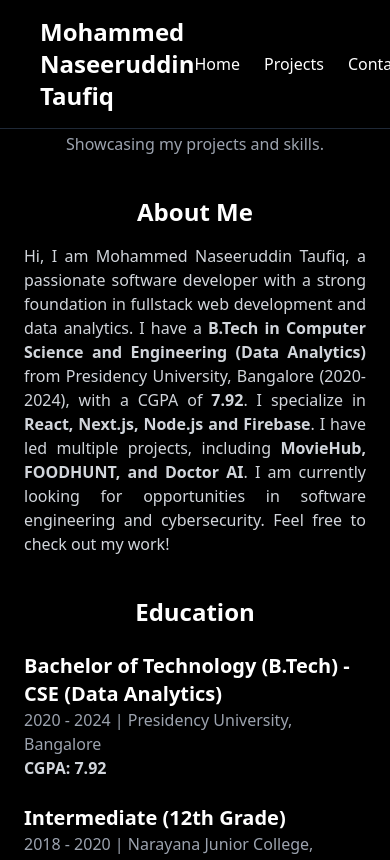
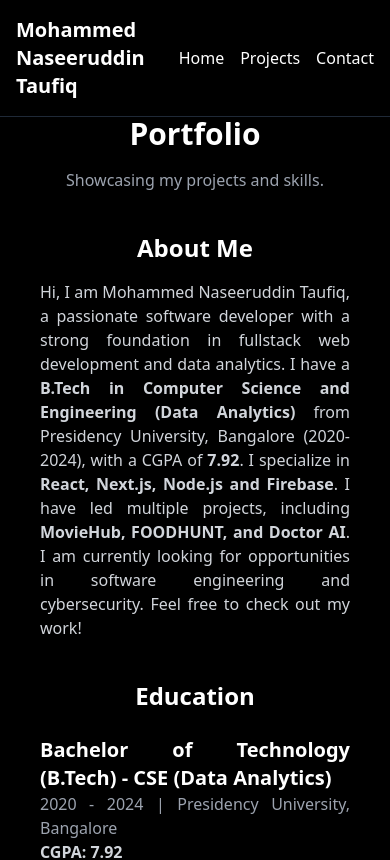
Before and after one commit to MNTaufiq78/my-portfolio, a Next.js app: page / in a window 390 px wide. Shown: the top 860 px of the page. Built offline with nearby package versions, Linux system fonts and the light colour scheme.

Commit message:
Wroking comit

```diff
--- a/src/app/contact/page.tsx
+++ b/src/app/contact/page.tsx
@@ -3,32 +3,32 @@ import Layout from '../layout';
 
 export default function Contact() {
   return (
-    <Layout>
-      <div className="flex flex-col items-center mt-10">
+    //<Layout>
+      <div className="flex flex-col items-center mt-10 px-4">
         <h2 className="text-3xl font-bold">Contact Me</h2>
-        <p className="text-gray-400 mt-4">You can reach me at:</p>
+        <p className="text-gray-400 mt-4 text-center">You can reach me at:</p>
         <div className="mt-6 flex flex-col space-y-4">
           {/* Email */}
           <Link href="mailto:gydmnt@gmail.com">
-            <a className="text-gray-400 hover:text-white">📧 gydmnt@gmail.com</a>
+            <span className="text-gray-400 hover:text-white">📧 gydmnt@gmail.com</span>
           </Link>
 
           {/* Phone */}
           <Link href="tel:+919515413090">
-            <a className="text-gray-400 hover:text-white">📞 +91 95154 13090</a>
+            <span className="text-gray-400 hover:text-white">📞 +91 95154 13090</span>
           </Link>
 
           {/* GitHub */}
           <Link href="https://github.com/MNTaufiq78" passHref>
-            <a className="text-gray-400 hover:text-white">GitHub</a>
+            <span className="text-gray-400 hover:text-white">GitHub</span>
           </Link>
 
           {/* Resume */}
           <Link href="https://drive.google.com/file/d/1NSvB4w5UTN-v_BzjA5VeX9thVSp919XM/view?usp=drive_link" passHref>
-            <a className="text-gray-400 hover:text-white">View My Resume</a>
+            <span className="text-gray-400 hover:text-white">View My Resume</span>
           </Link>
         </div>
       </div>
-    </Layout>
+    //</Layout>
   );
 }
--- a/src/app/layout.tsx
+++ b/src/app/layout.tsx
@@ -5,9 +5,9 @@ export default function Layout({ children }: { children: React.ReactNode }) {
   return (
     <html lang="en">
       <body className="bg-black text-white">
-        <header className="fixed top-0 w-full flex justify-between items-center px-10 py-4 bg-black z-50 border-b border-gray-800">
-          <h1 className="text-2xl font-bold">Mohammed Naseeruddin Taufiq</h1>
-          <nav className="flex gap-6">
+        <header className="fixed top-0 w-full flex justify-between items-center px-4 sm:px-10 py-4 bg-black z-50 border-b border-gray-800">
+          <h1 className="text-xl sm:text-2xl font-bold">Mohammed Naseeruddin Taufiq</h1>
+          <nav className="flex gap-4 sm:gap-6">
             <Link href="/" className="hover:scale-110">Home</Link>
             <Link href="/projects" className="hover:scale-110">Projects</Link>
             <Link href="/contact" className="hover:scale-110">Contact</Link>
--- a/src/app/page.tsx
+++ b/src/app/page.tsx
@@ -1,14 +1,14 @@
 export default function Home() {
   return (
-    <div className="flex flex-col items-center mt-10 text-white">
+    <div className="flex flex-col items-center mt-10 text-white px-4">
       {/* Hero Section */}
-      <h2 className="text-3xl font-bold">Welcome to My Portfolio</h2>
-      <p className="text-gray-400 mt-4">Showcasing my projects and skills.</p>
+      <h2 className="text-3xl font-bold text-center">Welcome to My Portfolio</h2>
+      <p className="text-gray-400 mt-4 text-center">Showcasing my projects and skills.</p>
 
       {/* About Me Section */}
-      <section className="mt-10 px-6 max-w-3xl">
+      <section className="mt-10 px-6 max-w-3xl text-justify">
         <h3 className="text-2xl font-bold text-center">About Me</h3>
-        <p className="text-gray-300 mt-4 text-justify">
+        <p className="text-gray-300 mt-4">
           Hi, I am Mohammed Naseeruddin Taufiq, a passionate software developer with a strong foundation in fullstack web development and data analytics.
           I have a <b>B.Tech in Computer Science and Engineering (Data Analytics)</b> from Presidency University, Bangalore (2020-2024), with a CGPA of <b>7.92</b>.
           I specialize in <b>React, Next.js, Node.js and Firebase</b>. I have led multiple projects, including <b>MovieHub, FOODHUNT, and Doctor AI</b>.
@@ -17,7 +17,7 @@ export default function Home() {
       </section>
 
       {/* Education Section */}
-      <section className="mt-10 px-6 max-w-3xl">
+      <section className="mt-10 px-6 max-w-3xl text-justify">
         <h3 className="text-2xl font-bold text-center">Education</h3>
 
         <div className="mt-6">
--- a/src/app/projects/page.tsx
+++ b/src/app/projects/page.tsx
@@ -37,7 +37,7 @@ export default function Projects() {
           {projects.map((project, index) => (
             <motion.div
               key={index}
-              className="w-40 h-40 bg-gray-900 flex items-center justify-center cursor-pointer border border-gray-700"
+              className="w-full sm:w-40 sm:h-40 bg-gray-900 flex items-center justify-center cursor-pointer border border-gray-700"
               whileHover={{ scale: 1.1 }}
               whileTap={{ scale: 0.9 }}
               onClick={() => setSelected(project)}
@@ -50,12 +50,12 @@ export default function Projects() {
         <AnimatePresence>
           {selected && (
             <motion.div
-              className="fixed inset-0 flex items-center justify-center bg-black bg-opacity-90 p-10"
+              className="fixed inset-0 flex items-center justify-center bg-black bg-opacity-90 p-4 sm:p-10"
               initial={{ scale: 0 }}
               animate={{ scale: 1 }}
               exit={{ scale: 0 }}
             >
-              <div className="bg-gray-800 p-10 rounded-lg text-center">
+              <div className="bg-gray-800 p-4 sm:p-10 rounded-lg text-center">
                 <h3 className="text-2xl font-bold mb-4">{selected.name}</h3>
                 <p>{selected.desc}</p>
                 <button className="mt-6 px-4 py-2 bg-red-600 rounded" onClick={() => setSelected(null)}>
```
